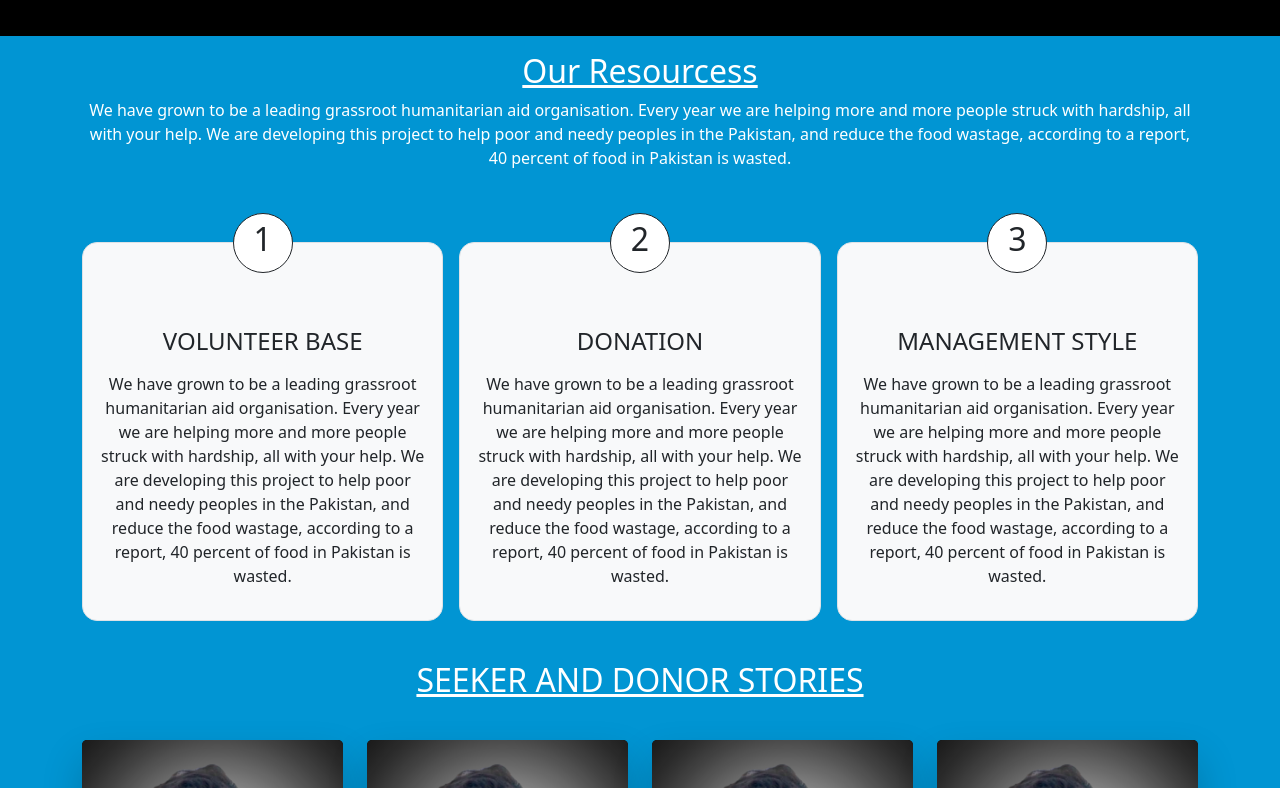
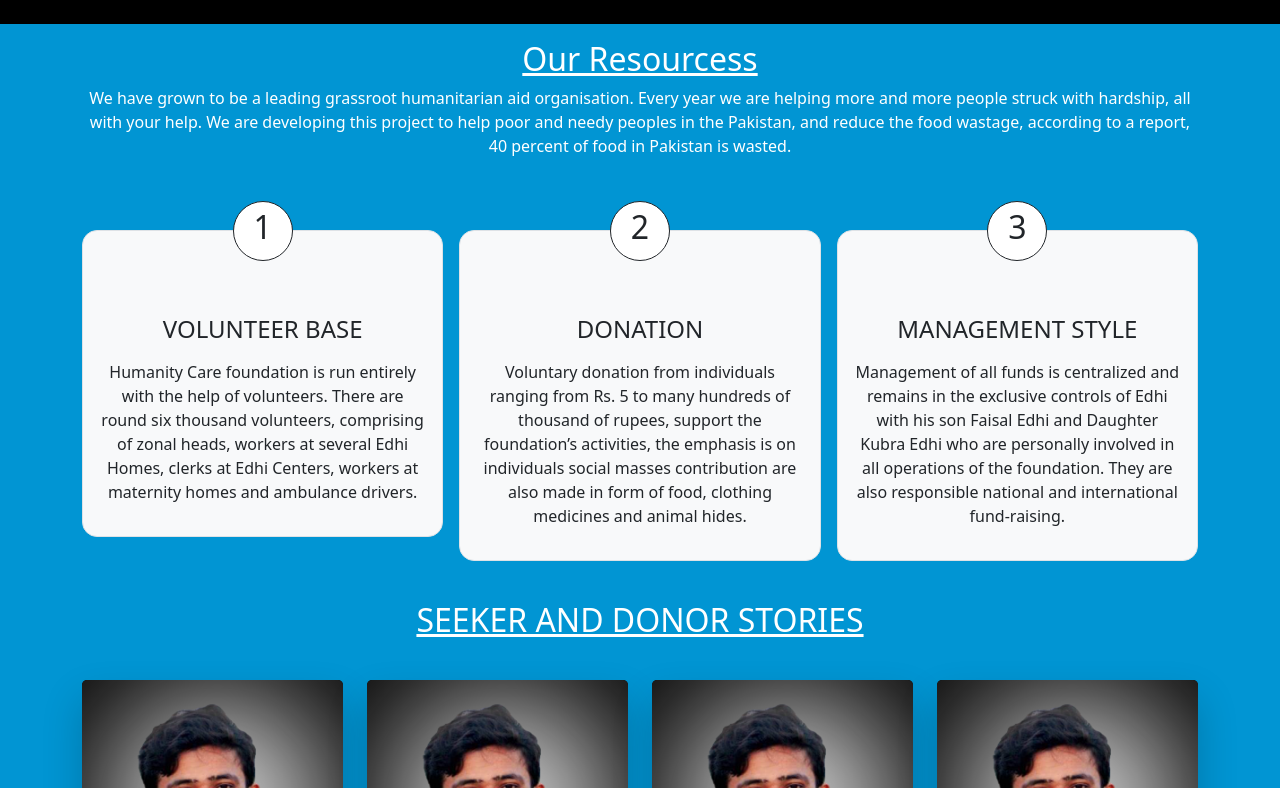
Before and after one commit to mumer29/Humanity-care, a React (Create React App) app in the folder save-wastage-food/: page / in a window 1280 px wide. Shown: the part 3511-4299 px from the top of the page. Built offline with nearby package versions, Linux system fonts and the light colour scheme.

Commit message:
our resources added

```diff
--- a/save-wastage-food/src/components/ourResources/OurResources.js
+++ b/save-wastage-food/src/components/ourResources/OurResources.js
@@ -24,10 +24,8 @@
                                 <h2 >1</h2>
                             </div>
                             <h4 className=" py-2">VOLUNTEER BASE</h4>
-                            <p>We have grown to be a leading grassroot humanitarian aid organisation.
-                                Every year we are helping more and more people struck with hardship, all with your help.
-                                We are developing this project to help poor and needy peoples in the Pakistan, and reduce the food wastage,
-                                according to a report, 40 percent of food in Pakistan is wasted.</p>
+                            <p>Humanity Care foundation is run entirely with the help of volunteers. There are round six thousand volunteers, comprising of zonal heads, workers at several Edhi Homes, clerks at Edhi Centers, workers at maternity homes and ambulance drivers.</p>
+                           {/*<p>Volunteers  will assist the BASE staff in creating a positive environment for our members. Daily volunteer activities  could include office tasks, daily operational tasks, member engagement  and mentoring, homework help and member supervision. Volunteers can create their own schedules with hours and days per week.</p>*/}
                         </div>
 
                     </div>
@@ -37,11 +35,8 @@
                                 <h2 >2</h2>
                             </div>
                             <h4 className=" py-2">DONATION</h4>
-                            <p>We have grown to be a leading grassroot humanitarian aid organisation.
-                                Every year we are helping more and more people struck with hardship, all with your help.
-                                We are developing this project to help poor and needy peoples in the Pakistan, and reduce the food wastage,
-                                according to a report, 40 percent of food in Pakistan is wasted.</p>
-                        </div>
+                            <p>Voluntary donation from individuals ranging from Rs. 5 to many hundreds of thousand of rupees, support the foundation’s activities, the emphasis is on individuals social masses contribution are also made in form of food, clothing medicines and animal hides.</p>
+                                                </div>
 
                     </div>
                     <div className="col-lg-4 col-sm-12 py-4">
@@ -50,10 +45,7 @@
                                 <h2 >3</h2>
                             </div>
                             <h4 className=" py-2">MANAGEMENT STYLE</h4>
-                            <p>We have grown to be a leading grassroot humanitarian aid organisation.
-                                Every year we are helping more and more people struck with hardship, all with your help.
-                                We are developing this project to help poor and needy peoples in the Pakistan, and reduce the food wastage,
-                                according to a report, 40 percent of food in Pakistan is wasted.</p>
+                            <p>Management of all funds is centralized and remains in the exclusive controls of Edhi with his son Faisal Edhi and Daughter Kubra Edhi who are personally involved in all operations of the foundation. They are also responsible national and international fund-raising.</p>
                         </div>
 
                     </div>
--- a/save-wastage-food/src/components/ourServices/OurServices.js
+++ b/save-wastage-food/src/components/ourServices/OurServices.js
@@ -127,7 +127,7 @@
 
                         </div>
                     </div>
-                    <div className="col-sm-12">
+                  {/*}  <div className="col-sm-12">
                         <div className="card px-3 " style={{ width: "100%", height: "100%", backgroundColor: "unset", border: "unset" }}>
                             <div className="product">
                                 <div className="imgbox d-flex justify-content-center align-items-end">
@@ -139,7 +139,7 @@
                             </div>
                         </div>
                     </div>
-
+    */}
                 </Slider>
             </div>
         </div>
```
